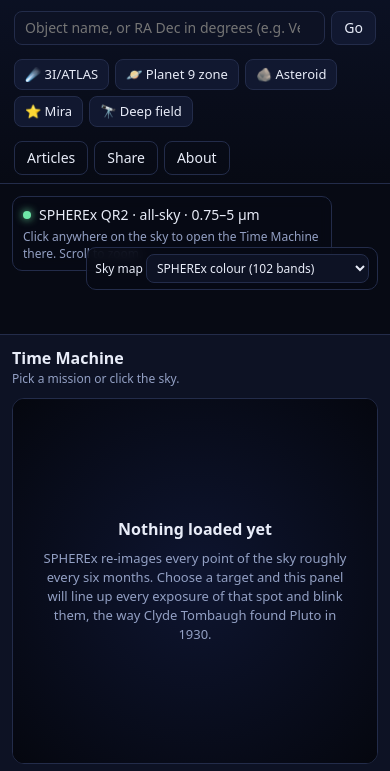
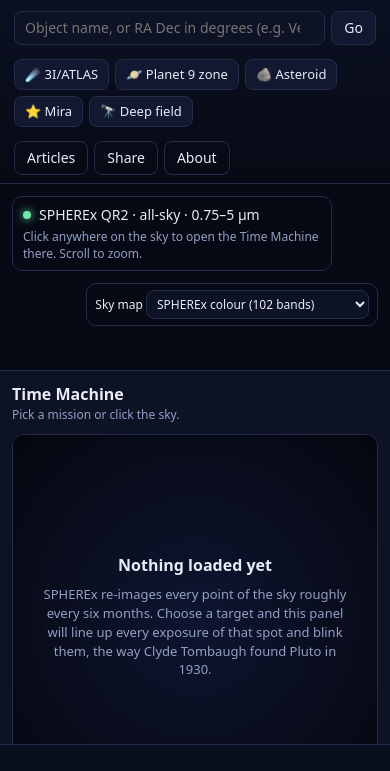
Before and after one commit to Digital-Fingers-Team/blink, a plain HTML site: page web/index.html in a window 390 px wide. Shown: the part 39-810 px from the top of the page. Drawn offline with Linux system fonts and the light colour scheme; a script that the page names is missing.

Commit message:
Restore full Blink mission layout

```diff
--- a/web/style.css
+++ b/web/style.css
@@ -34,7 +34,7 @@ input[type=range] { accent-color: var(--accent); }
 .top-right { display: flex; gap: 6px; margin-left: auto; }
 
 .layout { flex: 1; display: grid; grid-template-columns: minmax(0, 1fr) 460px; min-height: 0; }
-.sky { position: relative; min-height: 260px; }
+.sky { position: relative; min-height: 360px; }
 #aladin { position: absolute; inset: 0; }
 .sky-hud { position: absolute; left: 12px; top: 12px; background: rgba(7, 10, 20, .75); border: 1px solid var(--line); border-radius: 10px; padding: 8px 10px; backdrop-filter: blur(6px); max-width: 320px; pointer-events: none; }
 .hud-row { display: flex; align-items: center; gap: 8px; }
@@ -98,7 +98,7 @@ input[type=range] { accent-color: var(--accent); }
 .report-row { display: flex; gap: 8px; flex-wrap: wrap; align-items: center; }
 .report-row a { font-size: 12px; }
 
-.layout { flex: 1 0 360px; }
+.layout { flex: 1 0 560px; }
 .top-right a.articles-link { display:inline-flex; align-items:center; padding:6px 12px; border:1px solid var(--line); border-radius:8px; background:transparent; color:var(--text); text-decoration:none; font-size:14px; }
 .top-right a.articles-link:hover { border-color:var(--accent2); color:var(--accent2); }
 .field-notes { padding:clamp(32px,5vw,64px) clamp(18px,4vw,56px); background:linear-gradient(180deg,#090e1c,#070a14); border-top:1px solid var(--line); }
@@ -135,7 +135,7 @@ dialog li { margin: 4px 0; }
 .toast { position: fixed; left: 50%; bottom: 40px; transform: translateX(-50%); background: var(--panel); border: 1px solid var(--accent2); padding: 8px 14px; border-radius: 10px; z-index: 10; font-size: 13px; }
 
 @media (max-width: 980px) {
-  .layout { flex: 0 0 auto; grid-template-columns: 1fr; grid-template-rows: minmax(220px, 30vh) auto; }
+  .layout { grid-template-columns: 1fr; grid-template-rows: minmax(150px, 22vh) auto; }
   .sky { min-height: 0; }
   .tm { border-left: 0; border-top: 1px solid var(--line); }
   .top-right { margin-left: 0; }
@@ -143,14 +143,3 @@ dialog li { margin: 4px 0; }
 
 /* Aladin Lite v3 chrome we do not use */
 .aladin-location, .aladin-stack-control, .aladin-menu-control, .aladin-status-bar, .aladin-simbadPointer-control, .aladin-settings-control, .aladin-frameChoice { display: none !important; }
-
-/* Keep the Time Machine full-width while the upstream sky-map service is unavailable. */
-.layout { grid-template-columns: minmax(0, 1fr); }
-#skyPane { display: none; }
-
-/* Keep the sky map available without letting an empty survey dominate the page. */
-.layout { flex: 0 0 300px; grid-template-columns: minmax(0, 1fr) 460px; }
-#skyPane { display: block; min-height: 0; }
-@media (max-width: 980px) {
-  .layout { flex: 0 0 auto; grid-template-columns: minmax(0, 1fr); grid-template-rows: 150px auto; }
-}
```
Also changed, not shown: web/index.html (+1 -1 lines).
